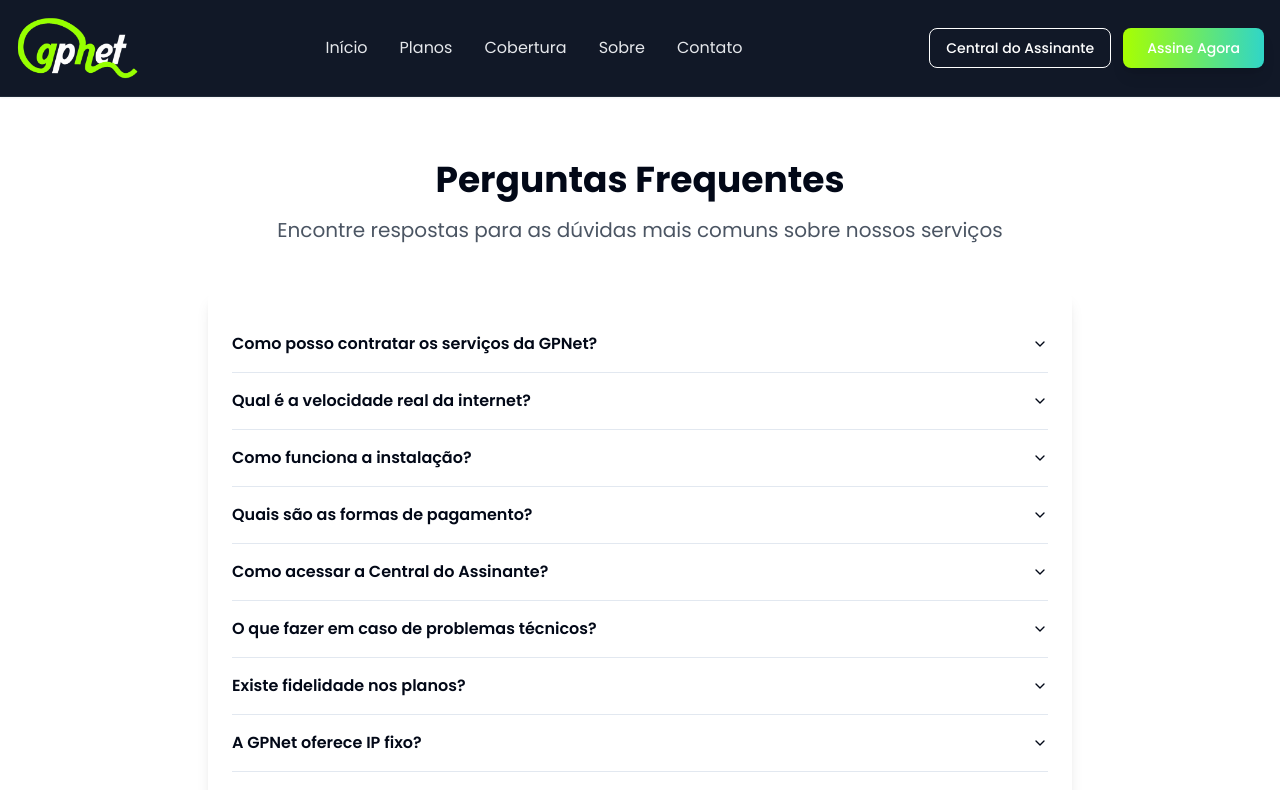
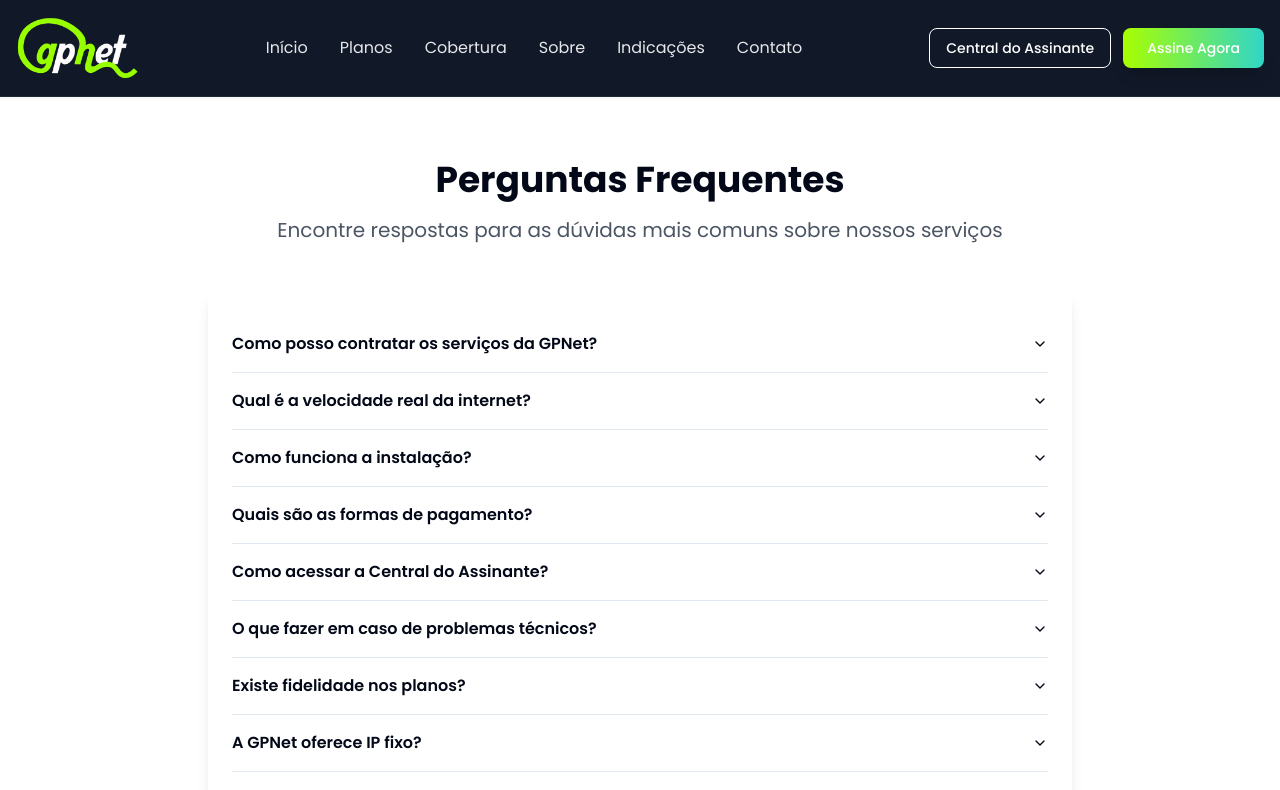
Before and after one commit to wallacylao/gpnet-provedor, a React (Vite) app: page /faq in a window 1280 px wide. Shown: the top 790 px of the page. Built offline with nearby package versions, Linux system fonts and the light colour scheme.

Commit message:
Add "Indicações" link to header
Implement the "Indicações" link in the header navigation for both desktop and mobile views. This change ensures better discoverability and internal linking for the "Indicações" page, aligning with previous SEO and UX recommendations.

```diff
--- a/src/components/Header.tsx
+++ b/src/components/Header.tsx
@@ -3,12 +3,14 @@ import { useState, useEffect } from 'react';
 import { Button } from '@/components/ui/button';
 import { Menu, X } from 'lucide-react';
 import { useNavigate, useLocation } from 'react-router-dom';
+import { useGoogleAnalytics } from '@/hooks/useGoogleAnalytics';
 
 const Header = () => {
   const [isMenuOpen, setIsMenuOpen] = useState(false);
   const [scrolled, setScrolled] = useState(false);
   const navigate = useNavigate();
   const location = useLocation();
+  const { trackEvent } = useGoogleAnalytics();
 
   // Detectar rolagem da página
   useEffect(() => {
@@ -52,6 +54,15 @@ const Header = () => {
     window.scrollTo({ top: 0, behavior: 'smooth' });
   };
 
+  const handleReferralsClick = () => {
+    trackEvent('navigation_click', {
+      page: 'indicacoes',
+      source: 'header_menu'
+    });
+    navigate('/indicacoes');
+    setIsMenuOpen(false);
+  };
+
   return (
     <header className={`fixed top-0 left-0 right-0 z-50 bg-gray-900 backdrop-blur-md border-b border-gray-800 shadow-sm transition-all duration-300 ${scrolled ? 'py-2' : 'py-4'}`}>
       <div className="container mx-auto px-4">
@@ -92,6 +103,12 @@ const Header = () => {
               className="text-gray-200 hover:text-gpnet-green transition-colors duration-200"
             >
               Sobre
+            </button>
+            <button
+              onClick={handleReferralsClick}
+              className="text-gray-200 hover:text-gpnet-green transition-colors duration-200"
+            >
+              Indicações
             </button>
             <button
               onClick={() => scrollToSection('contato')}
@@ -156,6 +173,12 @@ const Header = () => {
                 Sobre
               </button>
               <button
+                onClick={handleReferralsClick}
+                className="text-left text-gray-200 hover:text-gpnet-green transition-colors duration-200"
+              >
+                Indicações
+              </button>
+              <button
                 onClick={() => scrollToSection('contato')}
                 className="text-left text-gray-200 hover:text-gpnet-green transition-colors duration-200"
               >
```
